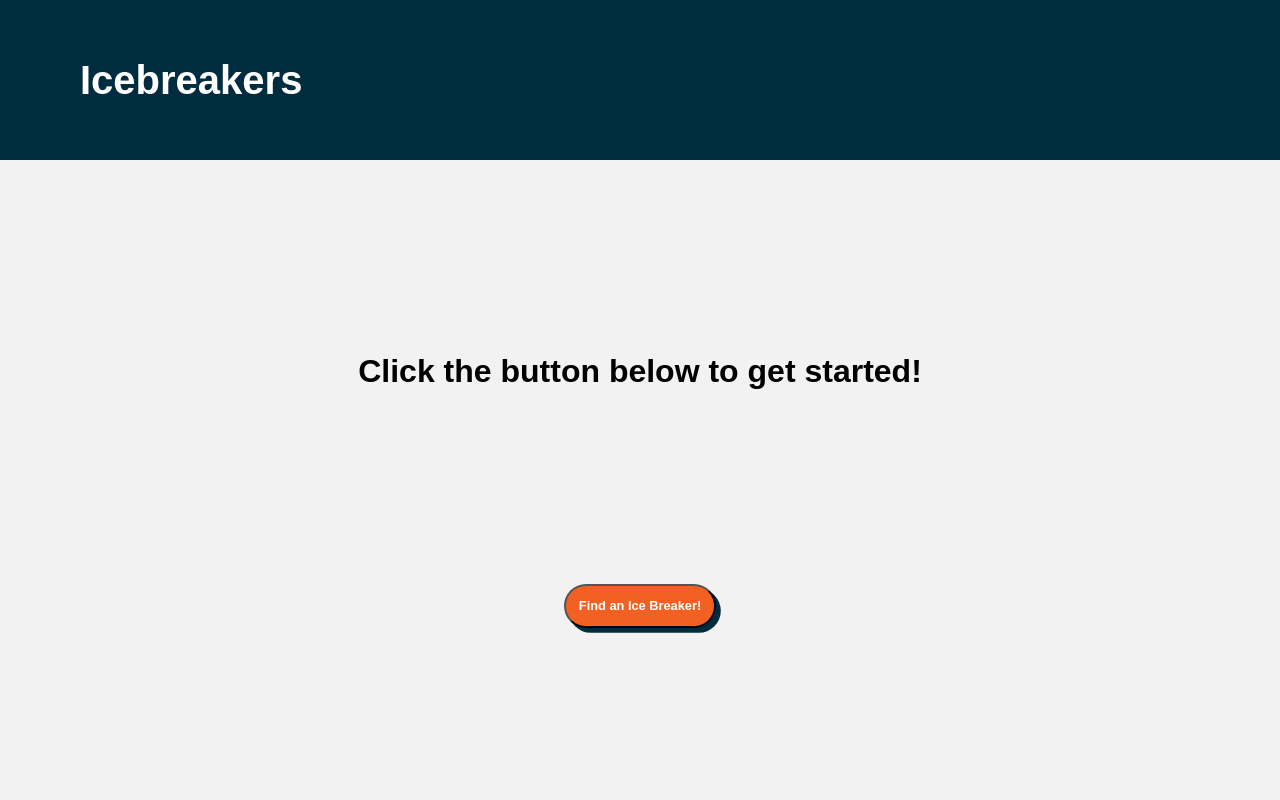
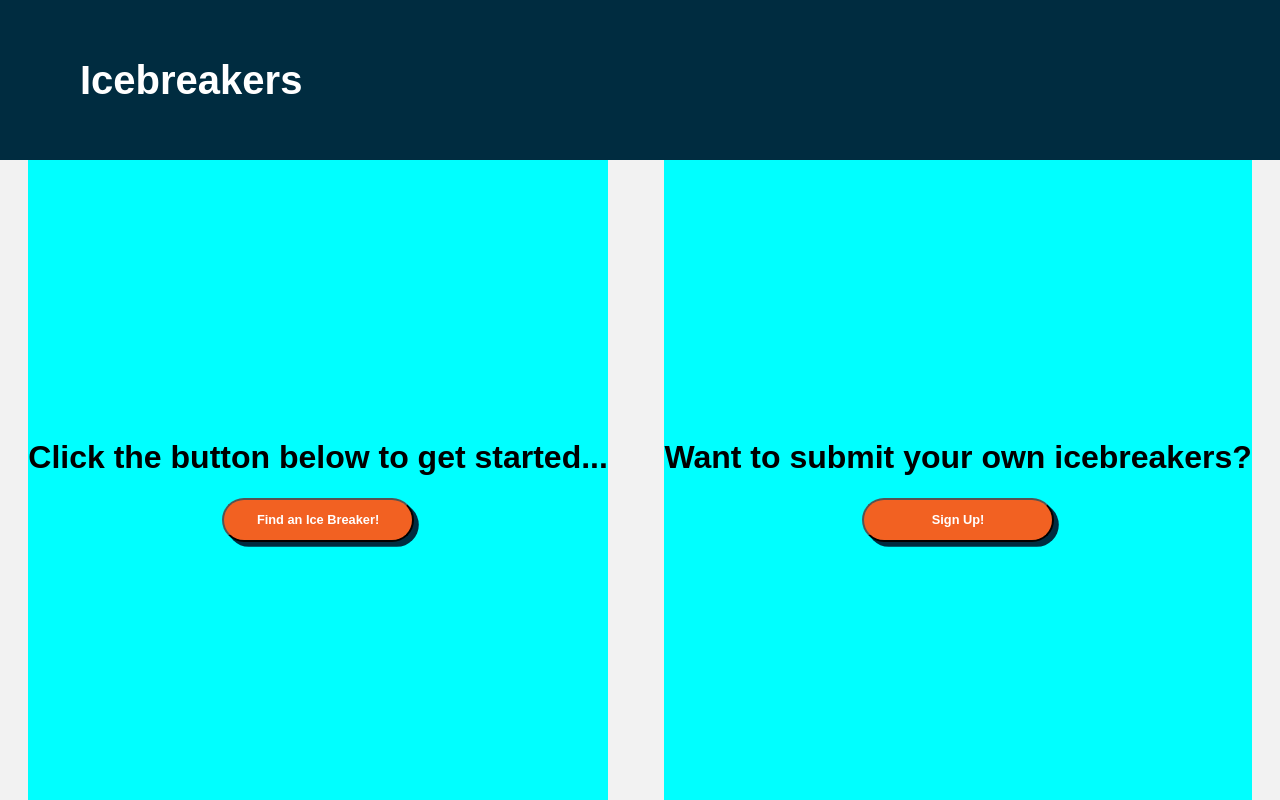
Before and after one commit to juanjmartinezguevara/ice-breakers-api, a React (Create React App) app: page / in a window 1280 px wide. Built offline with nearby package versions, Linux system fonts and the light colour scheme; no server answers.

Commit message:
Add Main sign-up container

```diff
--- a/src/components/Main/Main.css
+++ b/src/components/Main/Main.css
@@ -2,14 +2,23 @@
     background-color: rgba(0,0,0,0.05);
     height: 80vh;
     display: flex;
+    justify-content: space-evenly;
+    align-items: center;
+}
+
+.main-container {
+    height: inherit;
+    width: max-content;
+    background-color: aqua;
+    display: flex;
     flex-direction: column;
-    justify-content: space-evenly;
+    justify-content: center;
     align-items: center;
 }
 
 .main-button {
     padding: 1vw;
-    max-width: 25vw;
+    min-width: 15vw;
     border-radius: 25vw;
     border-width: none;
     color: white;
--- a/src/components/Main/Main.js
+++ b/src/components/Main/Main.js
@@ -1,34 +1,49 @@
-import React, { useEffect, useState } from 'react'
-import axios from 'axios'
-import './Main.css'
+import React, { useEffect, useState } from "react";
+import axios from "axios";
+import "./Main.css";
 
 function Main() {
-    const [ib, setIb] = useState('Click the button below to get started!')
+  const [ib, setIb] = useState("Click the button below to get started");
 
-    const array = ['Ice-breaker 1', 'Ice-breaker 2', 'Ice-breaker 3']
+  const array = ["Ice-breaker 1", "Ice-breaker 2", "Ice-breaker 3"];
 
   useEffect(() => {
-        axios.get('https://graph.facebook.com/v13.0/me/messenger_profile?fields=ice_breakers&access_token=<PAGE_ACCESS_TOKEN>')
-        .then(res => {
+    axios
+      .get(
+        "https://graph.facebook.com/v13.0/me/messenger_profile?fields=ice_breakers&access_token=<PAGE_ACCESS_TOKEN>"
+      )
+      .then((res) => {
         console.log(res.data);
-            setIb(res.data)
-        })
-    },[])
+        setIb(res.data);
+      });
+  }, []);
 
   const getIcebreaker = () => {
     return (
       <div>
         <h1>{setIb(array[Math.floor(Math.random() * array.length)])}</h1>
       </div>
-        )
+    );
+  };
+
+  return (
+    <div className="main">
+      <div className="main-icebreaker main-container">
+        <h1 className="main-heading-1">
+          {ib}
+          {ib == "Click the button below to get started" ? "..." : null}
+        </h1>
+        <button onClick={() => getIcebreaker()} className="main-button">
+          Find an Ice Breaker!
+        </button>
+      </div>
+      <span></span>
+      <div className="main-signup main-container">
+          <h1>Want to submit your own icebreakers?</h1>
+          <button className="main-button">Sign Up!</button>
+      </div>
+    </div>
+  );
 }
 
-    return (
-        <div className='main'>
-            <h1>{ib}</h1>
-            <button onClick={() => getIcebreaker()} className='main-button'>Find an Ice Breaker!</button>
-        </div>
-    )
-}
-
-export default Main
+export default Main;
```
Also changed, not shown: src/logo.svg (deleted). Lines whose indentation alone changed are shown as unchanged.
